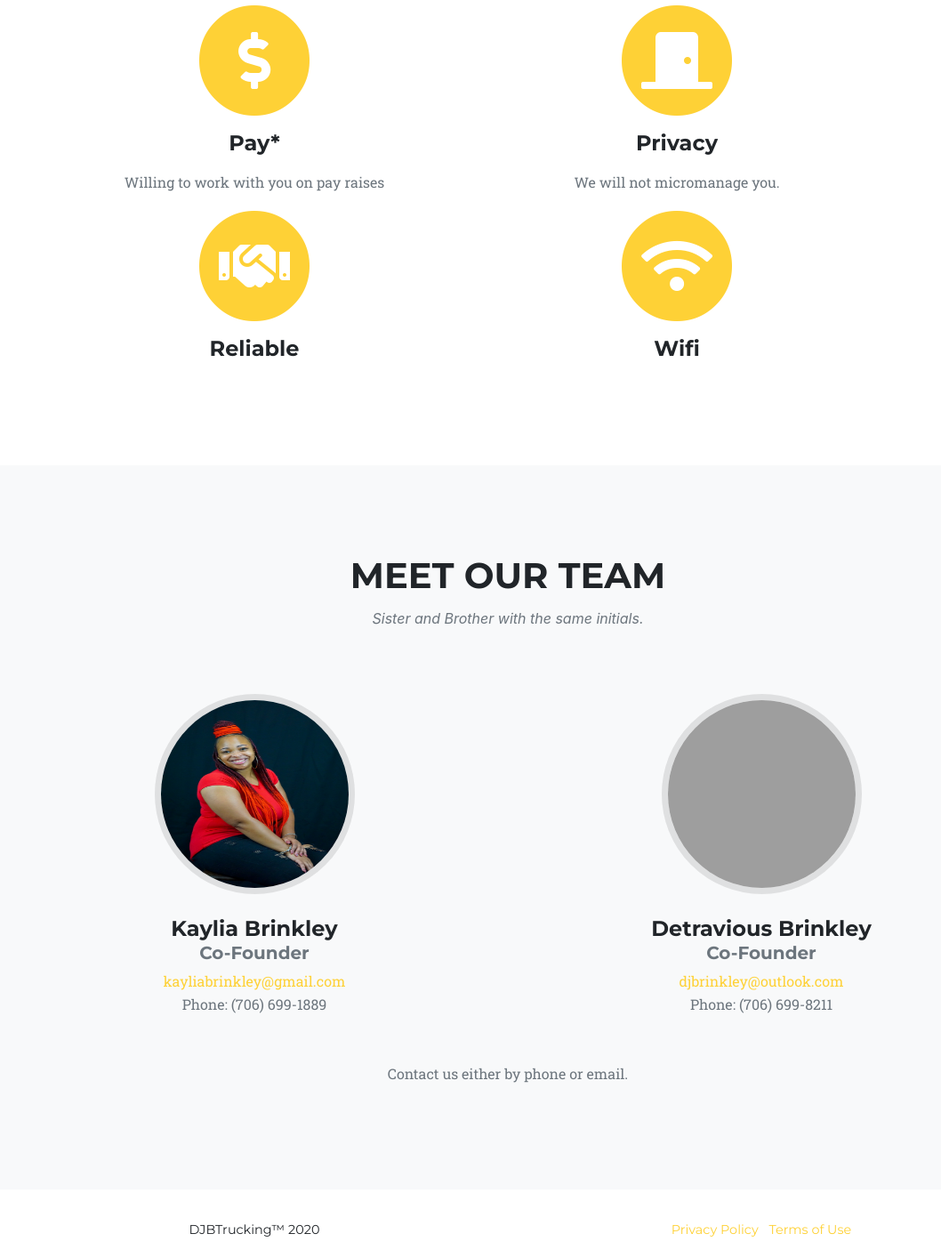
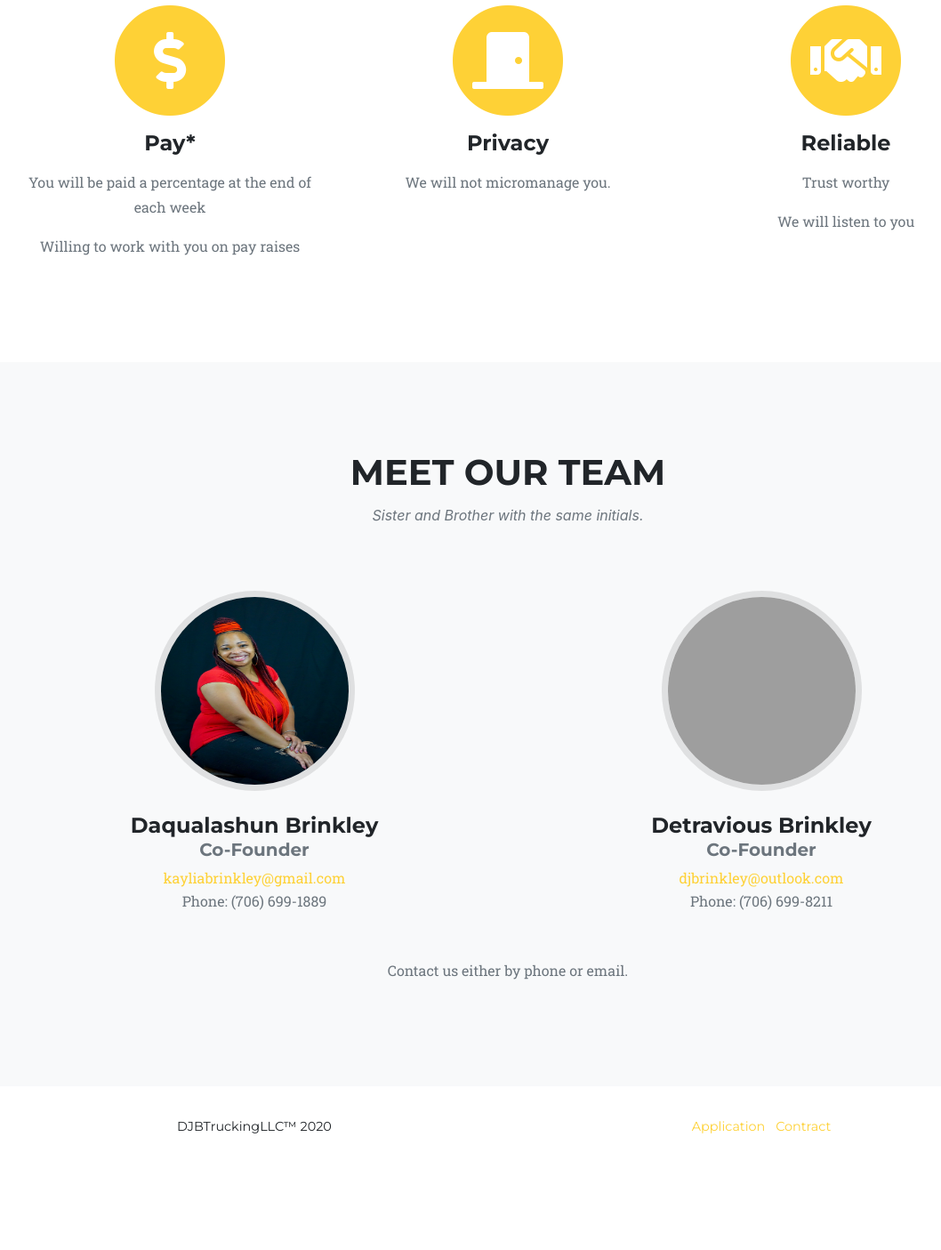
Before and after one commit to Brinkley97/djb_trucking, a plain HTML site: page index.html in a window 1280 px wide. Shown: the part 1012-2417 px from the top of the page at 89% size, without its empty margins (69-1127 px from the left). After the commit the page ends 2323 px from the top, so only its background shows below. Drawn offline with nearby package versions, Linux system fonts and the light colour scheme; grey boxes are pictures that could not be loaded; a web font is replaced by a local one.

Commit message:
updated files

```diff
--- a/index.html
+++ b/index.html
@@ -6,7 +6,7 @@
     <meta name="description" content="">
     <meta name="author" content="">
 
-    <title>DJB Trucking Inc</title>
+    <title>DJBTruckingLLC</title>
 
     <!-- BOOTSTRAP CSS -->
     <link rel="stylesheet" href="https://maxcdn.bootstrapcdn.com/bootstrap/4.0.0/css/bootstrap.min.css" integrity="sha384-Gn5384xqQ1aoWXA+058RXPxPg6fy4IWvTNh0E263XmFcJlSAwiGgFAW/dAiS6JXm" crossorigin="anonymous">
@@ -29,7 +29,7 @@
     <!-- NAVBAR -->
     <nav class="navbar navbar-expand-lg navbar-dark fixed-top" id="mainNav">
       <div class="container">
-        <a class="navbar-brand js-scroll-trigger" href="#page-top">DJBTrucking</a>
+        <a class="navbar-brand js-scroll-trigger" href="#page-top">DJBTruckingLLC</a>
         <button class="navbar-toggler navbar-toggler-right" type="button" data-toggle="collapse" data-target="#navbarResponsive" aria-controls="navbarResponsive" aria-expanded="false" aria-label="Toggle navigation">
           Menu
           <i class="fas fa-bars"></i>
@@ -41,6 +41,12 @@
             </li>
             <li class="nav-item">
               <a class="nav-link js-scroll-trigger color" href="#team">Team</a>
+            </li>
+            <li class="nav-item">
+              <a class="nav-link js-scroll-trigger color" href="https://dbrinkley.typeform.com/to/u58Ql82I">Application</a>
+            </li>
+            <li class="nav-item">
+              <a class="nav-link js-scroll-trigger color" href="#">Contract</a>
             </li>
           </ul>
         </div>
@@ -70,12 +76,13 @@
           </div>
         </div>
         <div class="row text-center">
-          <div class="col-md-6">
+          <div class="col-md-4">
             <span class="fa-stack fa-4x">
               <i class="fas fa-circle fa-stack-2x text-primary"></i>
               <i class="fas fa-dollar-sign fa-stack-1x fa-inverse"></i>
             </span>
             <h4 class="service-heading">Pay*</h4>
+            <p class="text-muted">You will be paid a percentage at the end of each week</p>
             <p class="text-muted">Willing to work with you on pay raises</p>
           </div>
           <div class="col-md-4">
@@ -86,23 +93,14 @@
             <h4 class="service-heading">Privacy</h4>
             <p class="text-muted">We will not micromanage you.</p>
           </div>
-        </div>
-        <div class="row text-center">
-          <div class="col-md-6">
+          <div class="col-md-4">
             <span class="fa-stack fa-4x">
               <i class="fas fa-circle fa-stack-2x text-primary"></i>
               <i class="fas fa-handshake fa-stack-1x fa-inverse"></i>
             </span>
             <h4 class="service-heading">Reliable</h4>
-            <p class="text-muted"></p>
-          </div>
-          <div class="col-md-4">
-            <span class="fa-stack fa-4x">
-              <i class="fas fa-circle fa-stack-2x text-primary"></i>
-              <i class="fas fa-wifi fa-stack-1x fa-inverse"></i>
-            </span>
-            <h4 class="service-heading">Wifi</h4>
-            <p class="text-muted"></p>
+            <p class="text-muted">Trust worthy</p>
+            <p class="text-muted">We will listen to you</p>
           </div>
         </div>
       </div>
@@ -122,7 +120,7 @@
           <div class="col-sm-6">
             <div class="team-member">
               <img class="mx-auto rounded-circle" src="img/team/kaylia.jpg" alt="">
-              <h4>Kaylia Brinkley</h4>
+              <h4>Daqualashun Brinkley</h4>
               <h5 class="text-muted">Co-Founder</h5>
               <a href="mailto: djbrinkley@outlook.com">kayliabrinkley@gmail.com</a>
               <p class="text-muted">Phone: (706) 699-1889</p>
@@ -152,15 +150,15 @@
       <div class="container">
         <div class="row align-items-center">
           <div class="col-md-6">
-            <span class="copyright">DJBTrucking&trade; 2020</span>
+            <span class="copyright">DJBTruckingLLC&trade; 2020</span>
           </div>
           <div class="col-md-6">
             <ul class="list-inline quicklinks">
               <li class="list-inline-item">
-                <a href="#">Privacy Policy</a>
+                <a href="https://dbrinkley.typeform.com/to/u58Ql82I">Application</a>
               </li>
               <li class="list-inline-item">
-                <a href="#">Terms of Use</a>
+                <a href="#">Contract</a>
               </li>
             </ul>
           </div>
```
